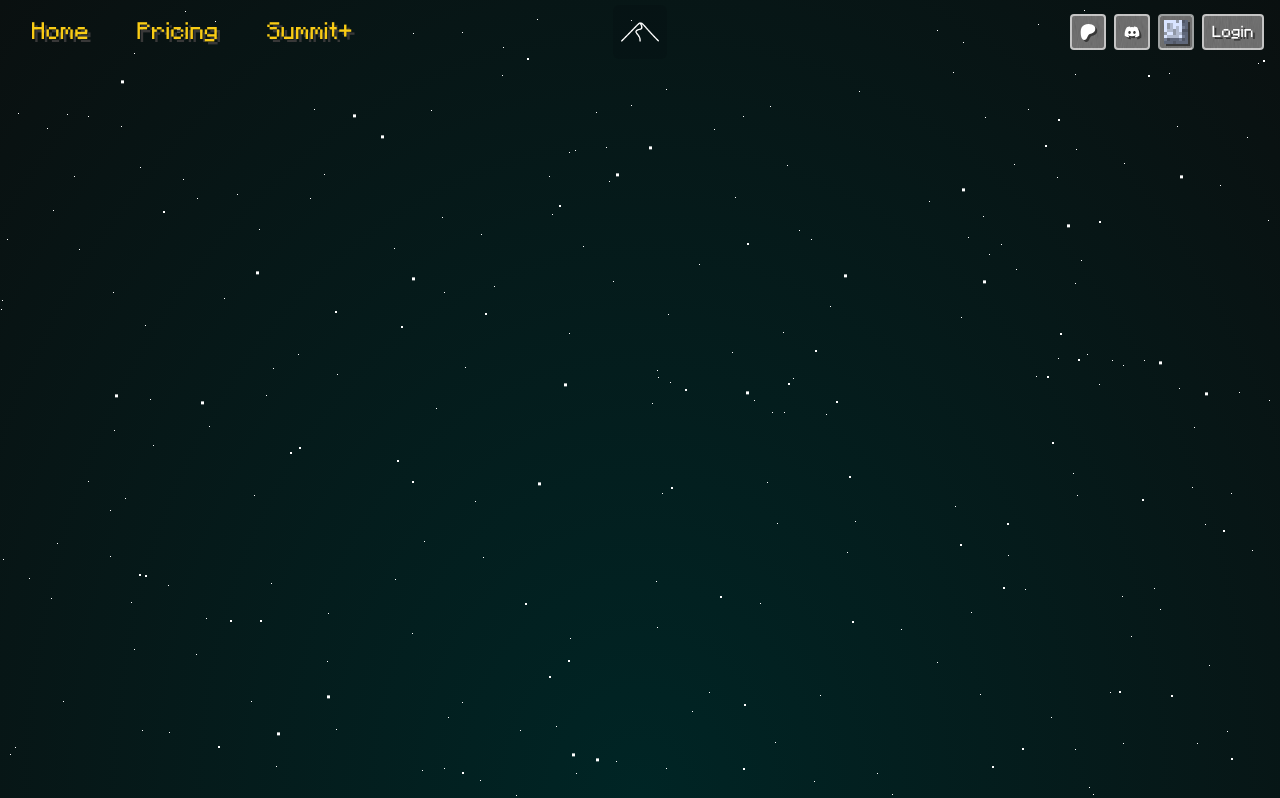
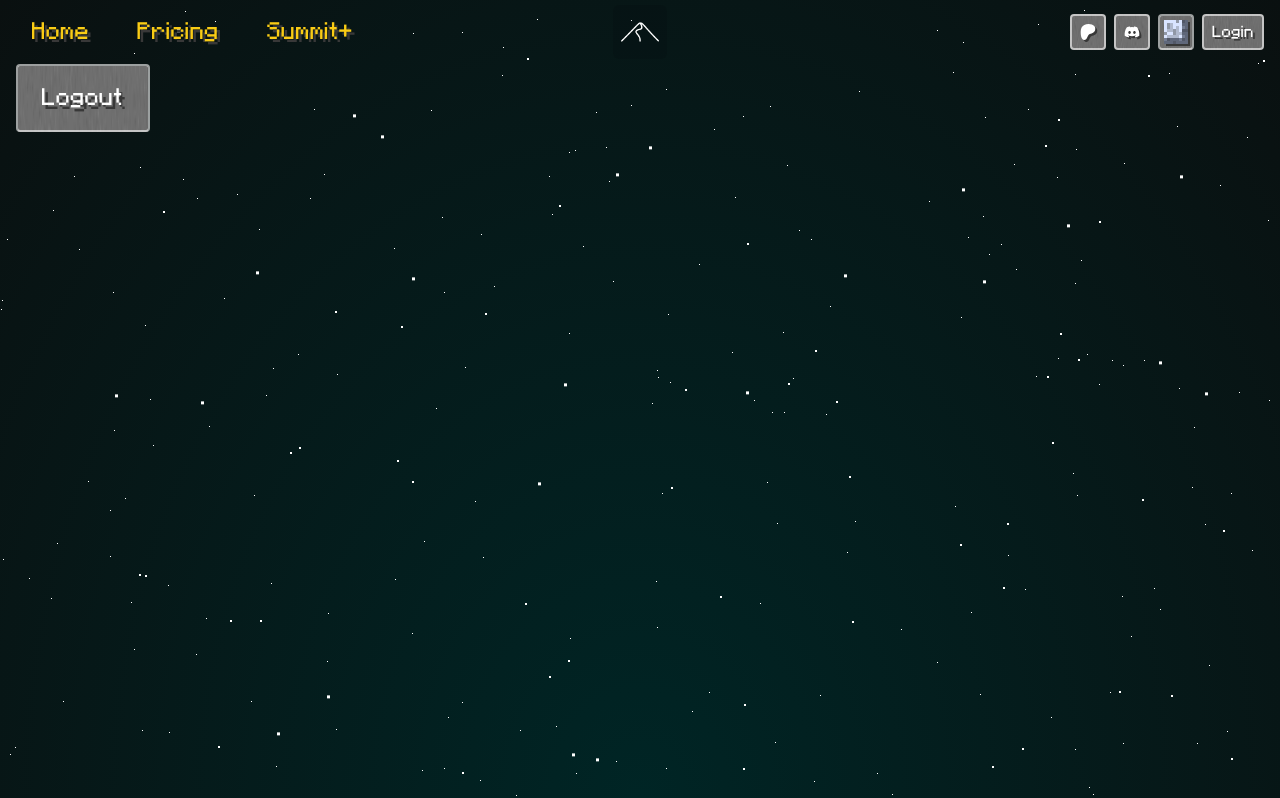
Before and after one commit to SteakTheStake/summit-mc, a Next.js app in the folder frontend/: page /vault in a window 1280 px wide. Shown: the top 798 px of the page. Built offline with nearby package versions, Linux system fonts and the light colour scheme; no server answers.

Commit message:
not retuning access_token for some reason

```diff
--- a/frontend/app/home.tsx
+++ b/frontend/app/home.tsx
@@ -15,6 +15,7 @@ export const HeroImage = () => {
       alt="Hero logo image of SummitMC"
       width={448}
       height={196}
+      loading="eager"
       className="max-w-md w-full"
     />
   );
--- a/frontend/app/login/page.tsx
+++ b/frontend/app/login/page.tsx
@@ -1,13 +1,14 @@
 import { Metadata } from "next";
 import { PatreonButton } from ".";
 import Link from "next/link";
+import { auth } from "@/auth";
 
 export const metadata: Metadata = {
   title: "Login | SummitMC",
   description: "Login to access the vault",
 };
 
-export default function LoginPage() {
+export default async function LoginPage() {
   return (
     <main className="flex flex-col gap-4 items-center justify-center">
       <PatreonButton />
--- /dev/null
+++ b/frontend/app/vault/index.tsx
@@ -0,0 +1,12 @@
+"use client";
+
+import { Button } from "@/components/button";
+import { signOut } from "next-auth/react";
+
+export const LogoutButton = () => {
+  return (
+    <Button onClick={() => signOut()} className="text-2xl">
+      Logout
+    </Button>
+  );
+};
--- a/frontend/app/vault/page.tsx
+++ b/frontend/app/vault/page.tsx
@@ -1,9 +1,14 @@
 import { auth } from "@/auth";
 import { signOut } from "next-auth/react";
+import { LogoutButton } from ".";
 
 export default async function Vault() {
   const session = await auth();
   // console.log(session);
 
-  return <main></main>;
+  return (
+    <main>
+      <LogoutButton />
+    </main>
+  );
 }
--- a/frontend/auth.config.ts
+++ b/frontend/auth.config.ts
@@ -7,12 +7,17 @@ export const authConfig = {
   callbacks: {
     authorized({ auth, request: { nextUrl } }) {
       const isLoggedIn = !!auth?.user;
+      const isOnLoginPage = nextUrl.pathname.startsWith("/login");
+      if (isOnLoginPage && isLoggedIn) {
+        return Response.redirect(new URL("/vault", nextUrl));
+      }
+
       const isOnDashboard = nextUrl.pathname.startsWith("/vault");
       if (isOnDashboard) {
         if (isLoggedIn) return true;
         return false;
       } else if (isLoggedIn) {
-        return Response.redirect(new URL("/vault", nextUrl));
+        return true;
       }
       return true;
     },
--- a/frontend/auth.ts
+++ b/frontend/auth.ts
@@ -7,6 +7,7 @@ const store = process.env.PATREON_NAME;
 
 export const { auth, signIn, signOut, handlers } = NextAuth({
   ...authConfig,
+  session: { strategy: "jwt" },
   providers: [
     Patreon({
       clientId: process.env.PATREON_CLIENT_ID,
@@ -18,7 +19,6 @@ export const { auth, signIn, signOut, handlers } = NextAuth({
       },
     }),
   ],
-  session: { strategy: "jwt" },
   callbacks: {
     async session({ session, token, user }) {
       const { accessToken, id } = token;
@@ -55,9 +55,9 @@ export const { auth, signIn, signOut, handlers } = NextAuth({
           // @ts-ignore
           session.pledge_amount = 0;
         }
-      } catch {
+      } catch (err) {
         // @ts-ignore
-        session.err = err;
+        session.err = JSON.stringify(err);
       }
 
       return session;
--- a/frontend/components/navbar/index.tsx
+++ b/frontend/components/navbar/index.tsx
@@ -6,8 +6,11 @@ import { ThemeSwitch } from "./theme-switch";
 import { Menu } from "./menu";
 
 import summit from "@/public/logo.png";
+import { auth } from "@/auth";
 
-export const Navbar = () => {
+export const Navbar = async () => {
+  const session = await auth();
+
   return (
     <nav className="h-16 flex items-center justify-center z-[1000]">
       <header className="md:grid flex max-md:justify-between md:grid-cols-3 h-16 items-center gap-8 w-full max-w-7xl px-4">
@@ -76,9 +79,15 @@ export const Navbar = () => {
             <ThemeSwitch />
           </li>
           <li>
-            <LinkButton href="/login" className="py-1 px-2 text-base">
-              Login
-            </LinkButton>
+            {!session ? (
+              <LinkButton href="/login" className="py-1 px-2 text-base">
+                Login
+              </LinkButton>
+            ) : (
+              <LinkButton href="/vault" className="py-1 px-2 text-base">
+                Vault
+              </LinkButton>
+            )}
           </li>
         </ul>
 
--- a/frontend/components/navbar/theme-switch.tsx
+++ b/frontend/components/navbar/theme-switch.tsx
@@ -12,7 +12,6 @@ export const ThemeSwitch = ({ className }: { className?: string }) => {
   const { theme, setTheme } = useTheme();
 
   const switchThemes = () => {
-    console.log(theme);
     if (theme === "dark") {
       setTheme("light");
     } else {
```
